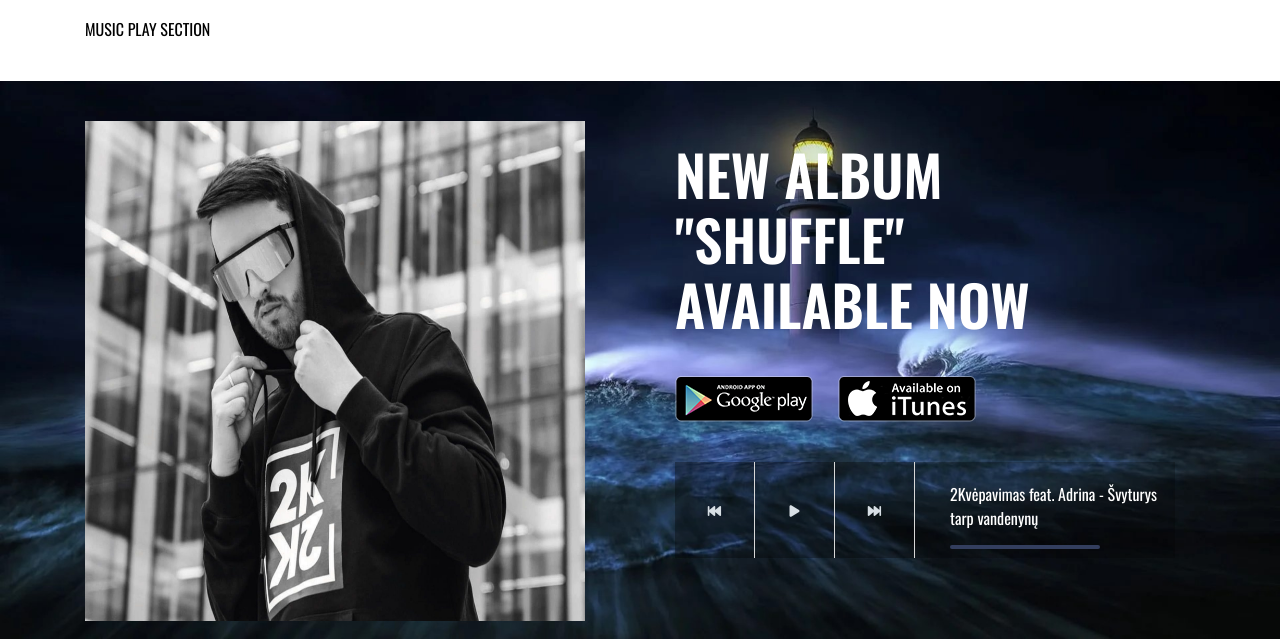
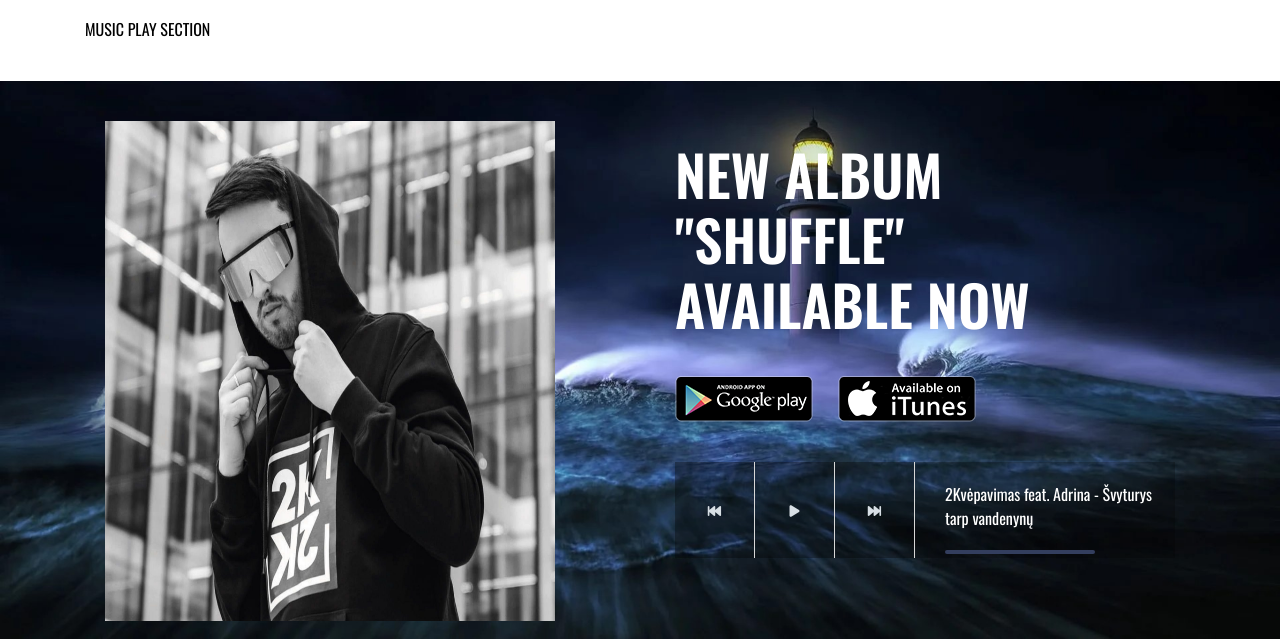
Before and after one commit to practical-projects/shuffle-project, a website: page index.html in a window 1280 px wide. Shown: the part 700-1339 px from the top of the page. Drawn offline with nearby package versions, Linux system fonts and the light colour scheme.

Commit message:
Updates after review

```diff
--- a/css/components/new-album.css
+++ b/css/components/new-album.css
@@ -1,6 +1,7 @@
 .new-album > img {
-  width: 300px;
+  width: 250px;
   height: 300px;
+  margin-left: 20px;
 }
 
 .title-30 {
@@ -17,7 +18,7 @@
   background-color: #333e5e;
   border-radius: 5px;
   cursor: pointer;
-  margin: 10px 0 0 25px;
+  margin: 10px 0 0 0;
   height: 4px;
   width: 60%;
 }
@@ -37,7 +38,7 @@
     line-height: 55px;
   }
   .new-album > img {
-    width: 450px;
+    width: 400px;
     height: 450px;
   }
 }
@@ -48,7 +49,7 @@
     line-height: 55px;
   }
   .new-album > img {
-    width: 450px;
+    width: 400px;
     height: 450px;
   }
   .socials-icon > img:nth-child(2) {
@@ -62,8 +63,11 @@
     line-height: 65px;
   }
   .new-album > img {
-    width: 600px;
+    width: 550px;
     height: 600px;
+  }
+  .progress-container {
+    margin: 10px 0 0 10px;
   }
 }
 
@@ -74,7 +78,10 @@
   }
   .new-album > img {
     width: 450px;
-    height: 450px;
+    height: 500px;
+  }
+  .progress-container {
+    margin: 10px 0 0 20px;
   }
 }
 
@@ -84,7 +91,7 @@
     line-height: 65px;
   }
   .new-album > img {
-    width: 500px;
+    width: 450px;
     height: 500px;
   }
 }
--- a/css/components/player.css
+++ b/css/components/player.css
@@ -21,7 +21,7 @@
 }
 
 .music-info p {
-  margin: 0 0 5px 25px;
+  margin: 0 0 10px 0;
 }
 
 @media (min-width: 768px) {
@@ -30,6 +30,9 @@
   }
   .music-info {
     font-size: 14px;
+  }
+  .music-info p {
+    margin: 0 0 10px 10px;
   }
 }
 
@@ -40,4 +43,7 @@
   .music-info {
     font-size: 16px;
   }
+  .music-info p {
+    margin: 0 0 10px 20px;
+  }
 }
```
